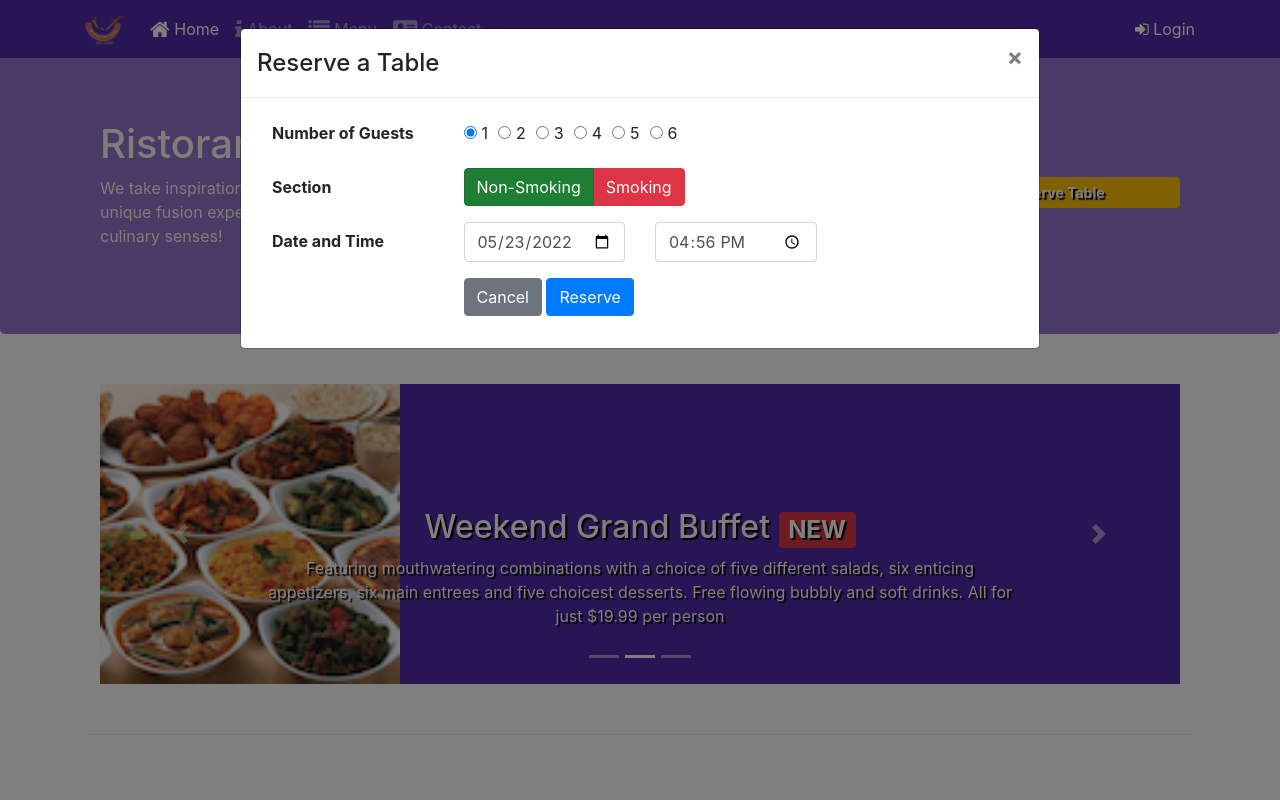
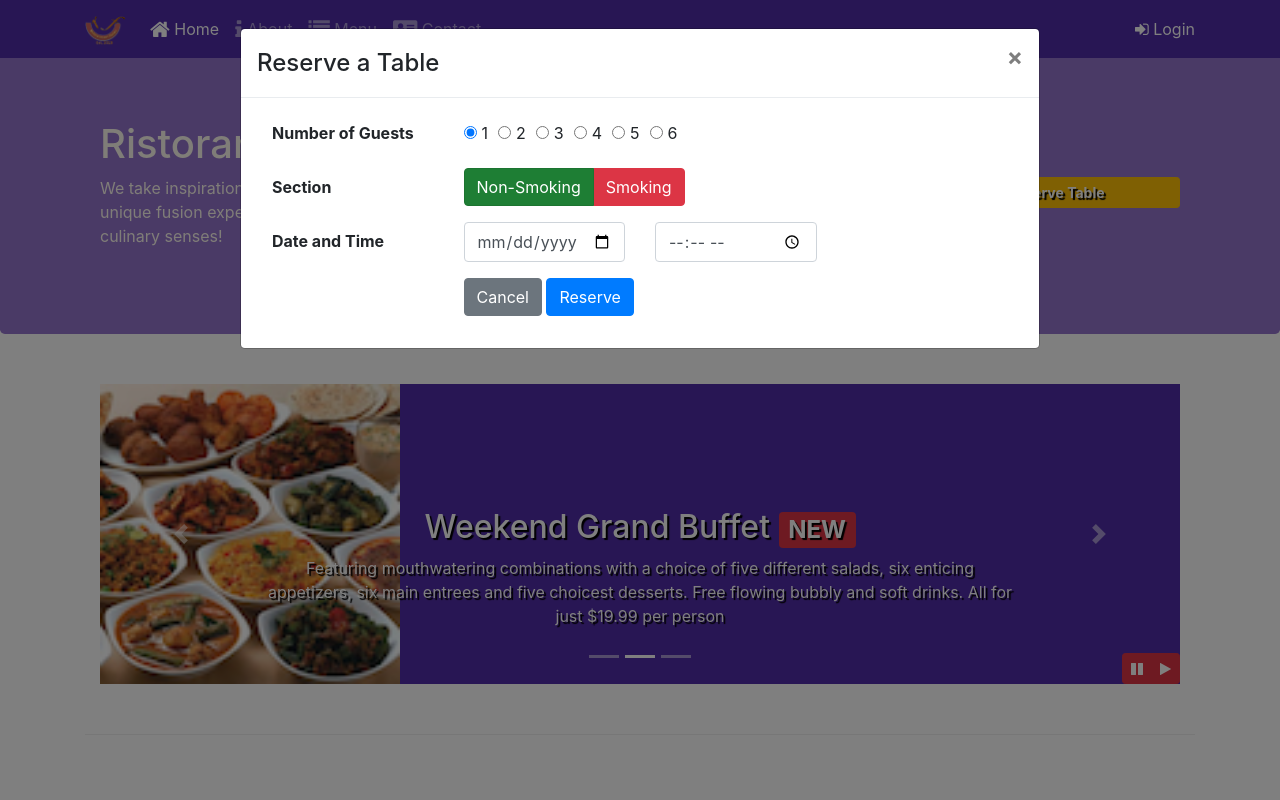
Before and after one commit to Vitor-G-Rocha/conFunsion-Bootstrap, a website: page index.html in a window 1280 px wide. Both pictures are taken after a click on the link "Reserve Table". Shown: the top 800 px of the page. Drawn offline with nearby package versions, Linux system fonts and the light colour scheme.

Commit message:
Bootstrap jquery

```diff
--- a/css/styles.css
+++ b/css/styles.css
@@ -72,6 +72,13 @@ body {
     min-height: 300px;
 }
 
+#carouselButton {
+    right: 0px;
+    position: absolute;
+    bottom: 0px;
+    z-index: 1;
+}
+
 @media (prefers-reduced-motion: reduce) {
     .collapsing {
         transition-property: height, visibility;
--- a/index.html
+++ b/index.html
@@ -159,11 +159,12 @@
                                 <div class="col-12 col-sm-8 align-self-center">
                                     <div class="btn-group btn-group-toggle" data-toggle="buttons">
                                         <label class="btn btn-primary btn-success active">
-                                            <input type="radio" name="options" id="option1" value="nonSmoking" checked>
+                                            <input type="radio" name="smoking" id="nonSmoking" value="false" checked>
                                             Non-Smoking
                                         </label>
                                         <label class="btn btn-secondary btn-danger">
-                                            <input type="radio" name="options" id="option2" value="smoking"> Smoking
+                                            <input type="radio" name="smoking" id="smoking" value="true">
+                                            Smoking
                                         </label>
                                     </div>
                                 </div>
@@ -176,16 +177,17 @@
                                             Time</strong></label>
                                 </div>
                                 <div class="col-12 col-sm-3">
-                                    <input type="date" class="form-control" id="dateForm" name="date">
+                                    <input type="date" class="form-control" id="dateForm" name="date" />
                                 </div>
                                 <div class="col-12 col-sm-3">
-                                    <input type="time" class="form-control" id="timeForm" name="time">
+                                    <input type="time" class="form-control" id="timeForm" name="time" />
                                 </div>
                             </div>
                             <!-- Buttons -->
                             <div class="form-group row">
                                 <div class="col-12 offset-sm-3">
-                                    <input type="button" class="btn btn-secondary" value="Cancel" data-dismiss="modal"></input>
+                                    <input type="button" class="btn btn-secondary" value="Cancel"
+                                        data-dismiss="modal" />
                                     <button type="submit" class="btn btn-primary">Reserve</button>
                                 </div>
                             </div>
@@ -219,7 +221,7 @@
     <div class="container">
         <div class="row row-content">
             <div class="col">
-                <div id="mycarousel" class="carousel slide" data-ride="carousel">
+                <div id="myCarousel" class="carousel slide" data-ride="carousel">
                     <div class="carousel-inner" role="listbox">
                         <div class="carousel-item active">
                             <img class="d-block img-fluid" src="./img/uthappizza.png" alt="uthappizza">
@@ -267,16 +269,24 @@
                         </div>
                     </div>
                     <ol class="carousel-indicators">
-                        <li data-target="#mycarousel" data-slide-to="0" class="active"></li>
-                        <li data-target="#mycarousel" data-slide-to="1"></li>
-                        <li data-target="#mycarousel" data-slide-to="2"></li>
+                        <li data-target="#myCarousel" data-slide-to="0" class="active"></li>
+                        <li data-target="#myCarousel" data-slide-to="1"></li>
+                        <li data-target="#myCarousel" data-slide-to="2"></li>
                     </ol>
-                    <a class="carousel-control-prev" href="#mycarousel" role="button" data-slide="prev">
+                    <a class="carousel-control-prev" href="#myCarousel" role="button" data-slide="prev">
                         <span class="carousel-control-prev-icon"></span>
                     </a>
-                    <a class="carousel-control-next" href="#mycarousel" role="button" data-slide="next">
+                    <a class="carousel-control-next" href="#myCarousel" role="button" data-slide="next">
                         <span class="carousel-control-next-icon"></span>
                     </a>
+                    <div class="btn-group" id="carouselButton">
+                        <button class="btn btn-danger btn-sm" id="carousel-pause">
+                            <span class="fa fa-pause"></span>
+                        </button>
+                        <button class="btn btn-danger btn-sm" id="carousel-play">
+                            <span class="fa fa-play"></span>
+                        </button>
+                    </div>
                 </div>
             </div>
         </div>
@@ -396,16 +406,16 @@
         <script src="./node_modules/popper.js/dist/umd/popper.min.js"></script>
         <script src="./node_modules/bootstrap/dist/js/bootstrap.min.js"></script>
         <script>
-            $(document).ready(function () {
-                let now = new Date();
-                var day = ("0" + now.getDate()).slice(-2);
-                var month = ("0" + (now.getMonth() + 1)).slice(-2);
-                var today = now.getFullYear() + "-" + (month) + "-" + (day);
-                var time = now.toLocaleTimeString('it-IT');
-                $('#dateForm').val(`${today}`);
-                $('#timeForm').val(time.slice(0, 5));
-            });
+            $(document).ready(function() {
+                $('#myCarousel').carousel({ interval: 2000 });
+                $('#carousel-pause').click(function(){
+                    $('#myCarousel').carousel('pause');
+                });
+                $('#carousel-play').click(function(){
+                    $('#myCarousel').carousel('cycle');
+                });
+            })
         </script>
-</body>
+    </body>
 
 </html>
```
